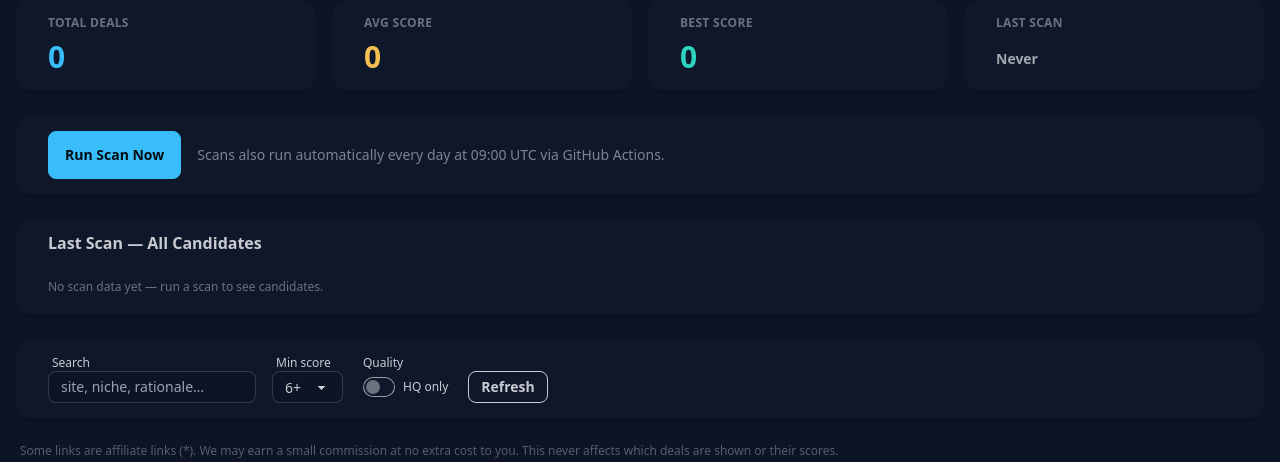
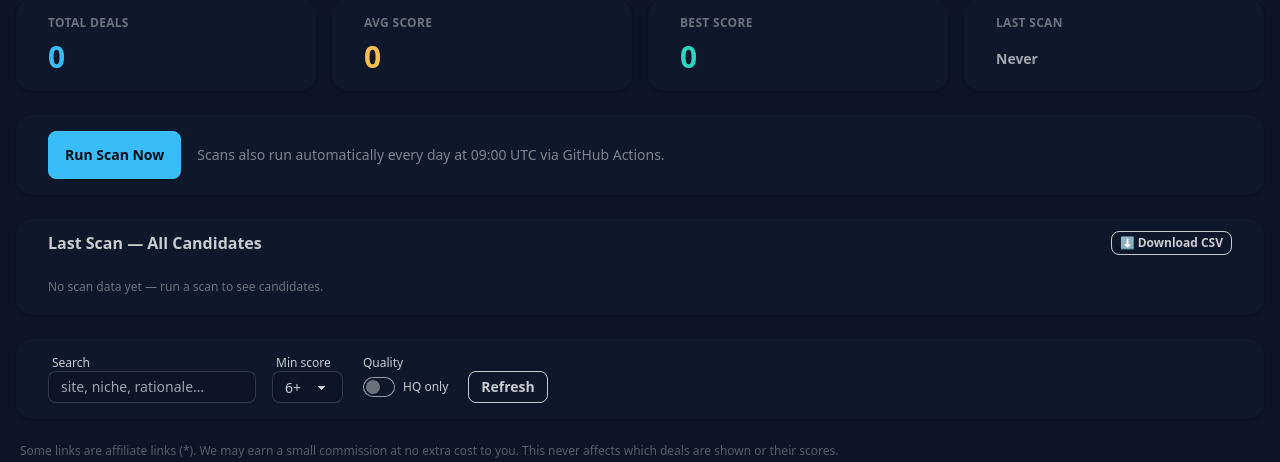
Before and after one commit to cberguno/meh-scanner, a FastAPI app: page / in a window 1280 px wide. Shown: the part 134-596 px from the top of the page. Run offline with FastAPI, Linux system fonts and the light colour scheme; data that the repository does not hold is empty; some libraries are stand-ins or nearby versions.

Commit message:
Write candidates.csv after each scan; add Download CSV button to dashboard
- dashboard_export.py: write public/candidates.csv (9 columns: site, url,
  deal_title, price, original_price, score, accepted, rejection_reason, niche)
- app.py: GET /candidates.csv serves the file as a download; 404 if no scan yet
- index.html: Download CSV button in candidates section header

Co-Authored-By: Claude Sonnet 4.6 <noreply@anthropic.com>

```diff
--- a/app.py
+++ b/app.py
@@ -30,7 +30,7 @@ from typing import AsyncGenerator, Optional
 
 import html as html_mod
 from fastapi import FastAPI, HTTPException, Request
-from fastapi.responses import HTMLResponse, JSONResponse
+from fastapi.responses import FileResponse, HTMLResponse, JSONResponse
 from fastapi.templating import Jinja2Templates
 from sse_starlette.sse import EventSourceResponse
 
@@ -615,6 +615,19 @@ async def track_cta(request: Request):
     return {"ok": True}
 
 
+@app.get("/candidates.csv")
+async def candidates_csv():
+    """Download last scan candidates as a CSV file."""
+    path = Path("public") / "candidates.csv"
+    if not path.exists():
+        raise HTTPException(status_code=404, detail="No scan has run yet — trigger a scan first.")
+    return FileResponse(
+        path=str(path),
+        media_type="text/csv",
+        filename="meh-scanner-candidates.csv",
+    )
+
+
 @app.get("/health")
 async def health():
     """Health check — includes live SSE client count."""
--- a/templates/index.html
+++ b/templates/index.html
@@ -226,7 +226,12 @@
     <!-- ── Last scan candidates ─────────────────────────────────────────── -->
     <section class="card bg-base-100 shadow">
       <div class="card-body py-3">
-        <h2 class="card-title text-base mb-2">Last Scan — All Candidates</h2>
+        <div class="flex items-center justify-between mb-2">
+          <h2 class="card-title text-base">Last Scan — All Candidates</h2>
+          <a href="/candidates.csv" download class="btn btn-xs btn-outline gap-1">
+            ⬇ Download CSV
+          </a>
+        </div>
         <div
           id="candidates-container"
           hx-get="/api/candidates_html"
```
Also changed, not shown: dashboard_export.py (+15 -0 lines).
